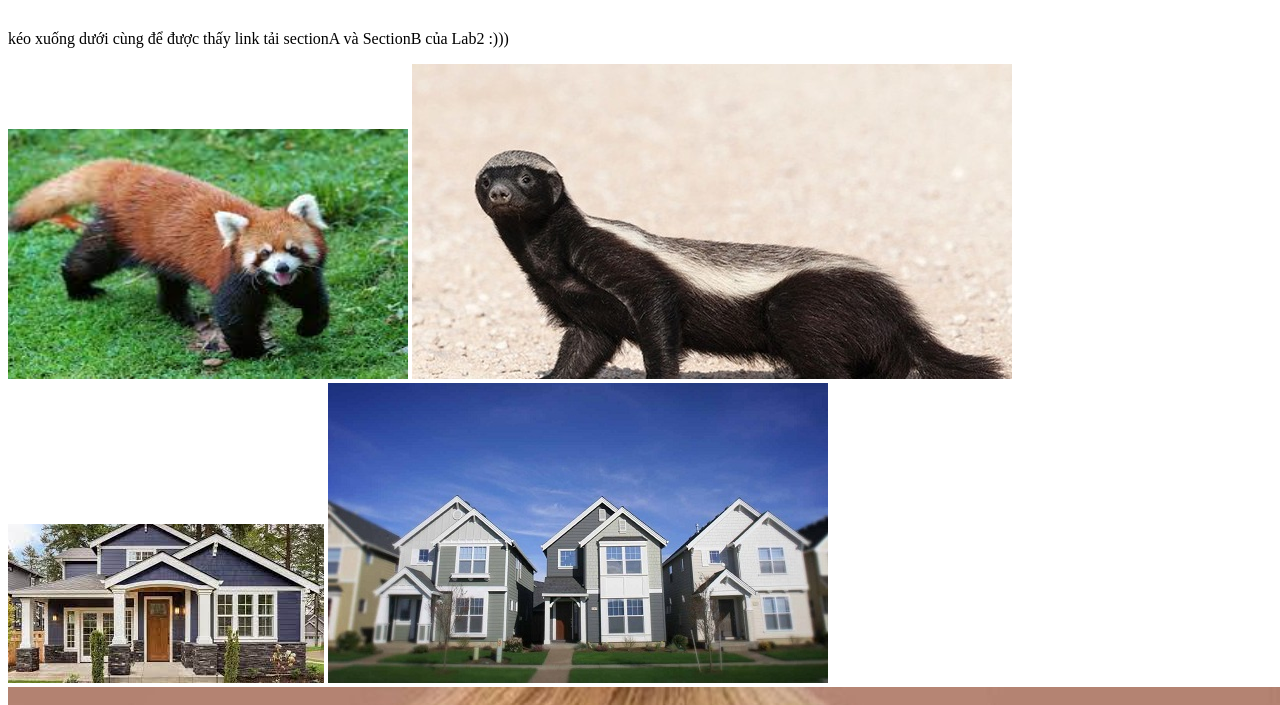
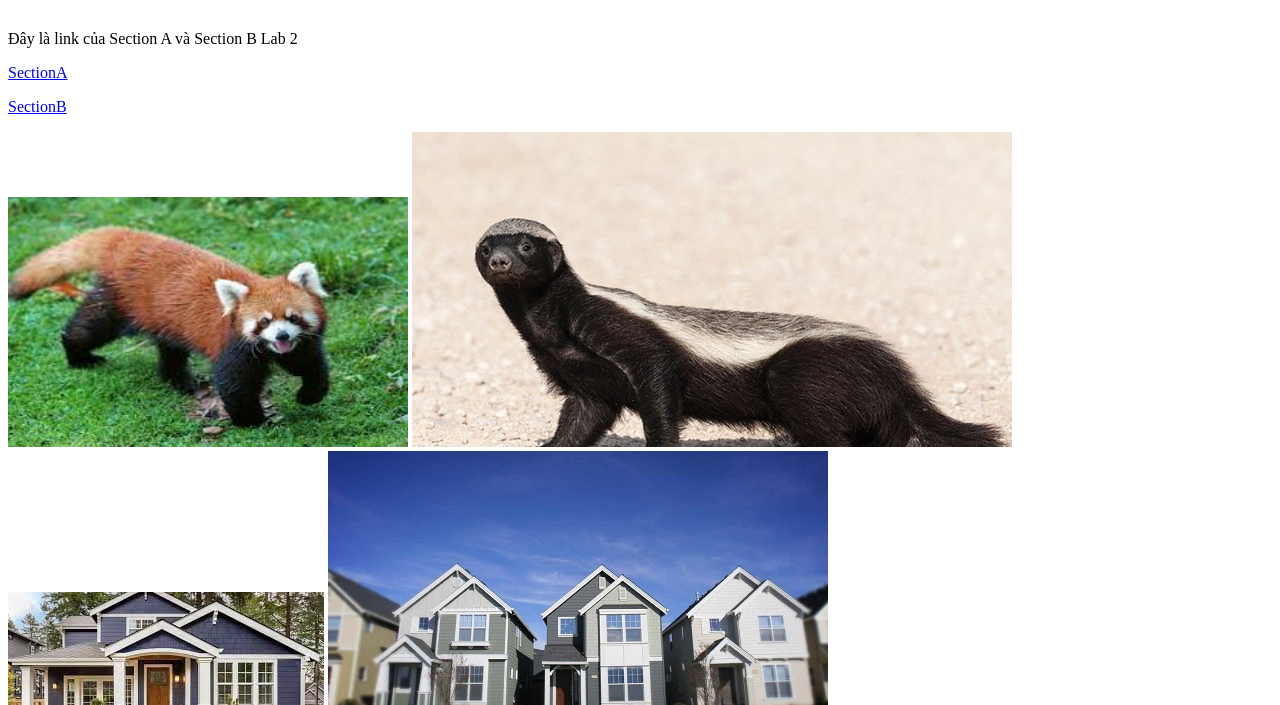
Before and after one commit to Lec6Cel/Lec6Cel.github.io, a plain HTML site: page index.html in a window 1280 px wide. Shown: the part 95-800 px from the top of the page. Drawn offline with Linux system fonts and the light colour scheme.

Commit message:
Update index.html

```diff
--- a/index.html
+++ b/index.html
@@ -3,7 +3,9 @@
     <head>
         <title>Section A,B</title>
         <h1 style="font-size:50px;"> Đây là các hình ảnh cho Section A</h1>
-        <p> kéo xuống dưới cùng để được thấy link tải sectionA và SectionB của Lab2 :))) </p>
+        <p> Đây là link của Section A và Section B Lab 2 <p>
+        <p><a href ="https://drive.google.com/file/d/1f6QaDAgXkZxHOLYSMfCB4w7ID0CjUvxq/view?usp=sharing" target="right">SectionA</a></p>
+        <p><a href ="https://drive.google.com/file/d/1y0dHM8RZXgbokRfJqryBjYnZwUQySmuc/view?usp=sharing" target="right">SectionB</a></p>
     </head>
     <body>
         <img src="./img/con_cao.jpg" alt="fox" width="400" height="250">
```
